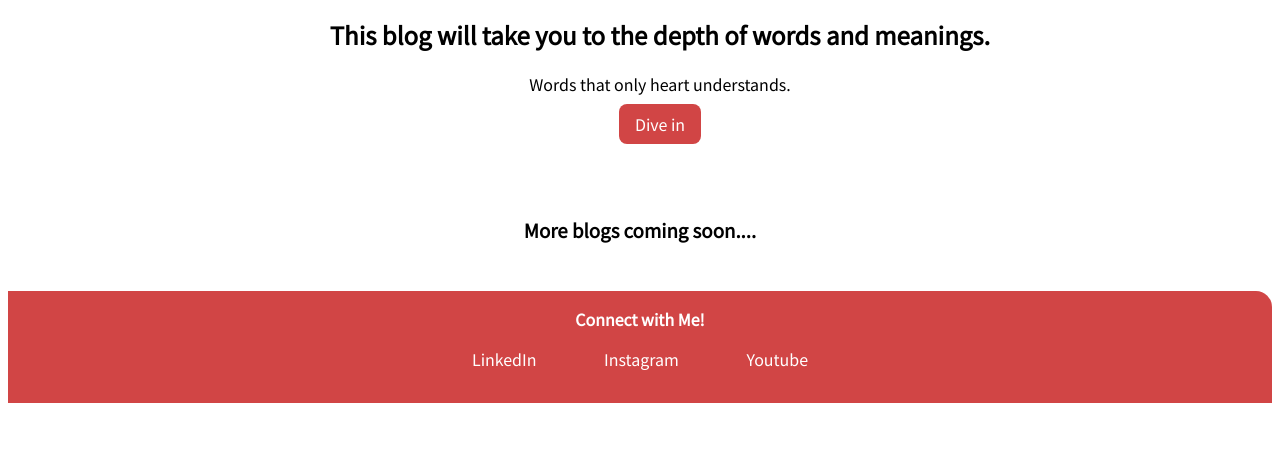
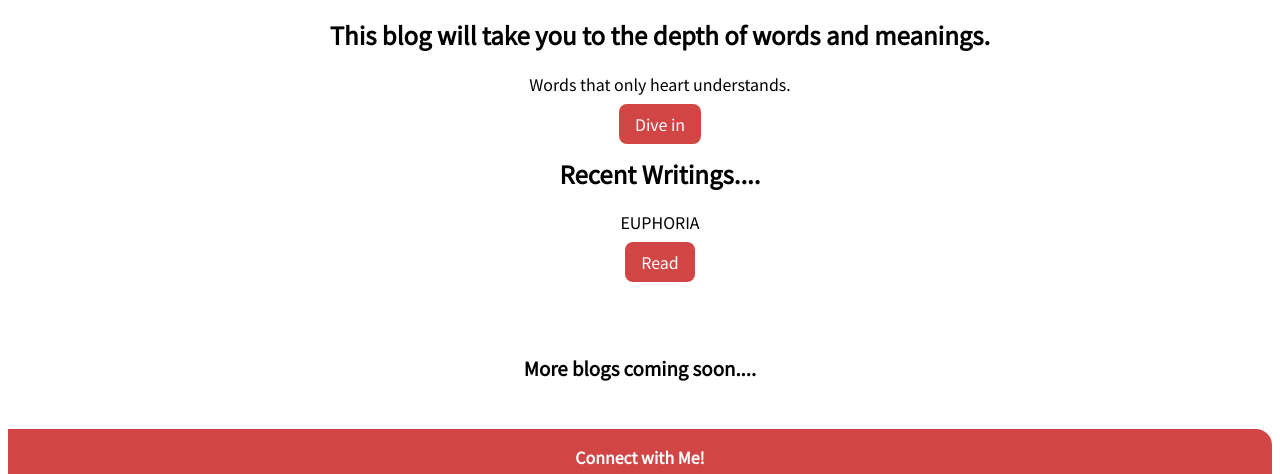
Before and after one commit to Gauri-Vish/My-website, a plain HTML site: page about.html in a window 1280 px wide. Shown: the part 714-1188 px from the top of the page. Before the commit the page ends 1125 px from the top, so only its background shows below. Drawn offline with Linux system fonts and the light colour scheme.

Commit message:
Update about.html

```diff
--- a/about.html
+++ b/about.html
@@ -41,6 +41,10 @@
                 <p>Words that only heart understands.</p>
                 <a class="link primary-link" href="https://ourintensethoughts.wordpress.com/">Dive in</a>
 
+                    <h2>Recent Writings....</h2>
+                <p>EUPHORIA</p>
+                <a class="link primary-link" href="https://ourintensethoughts.wordpress.com/2022/04/24/euphoria/">Read</a>
+
                 </div>
 
 
```
